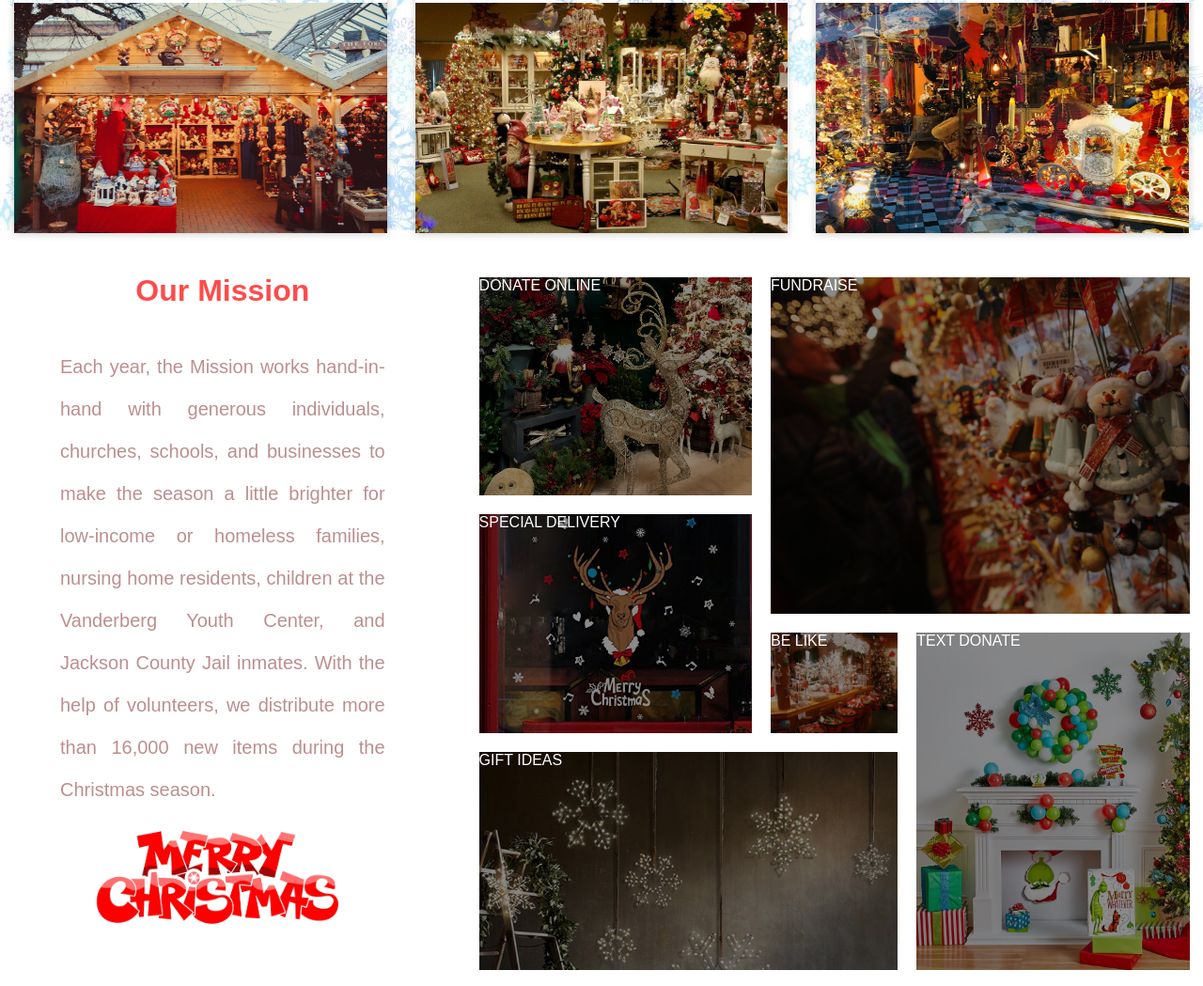
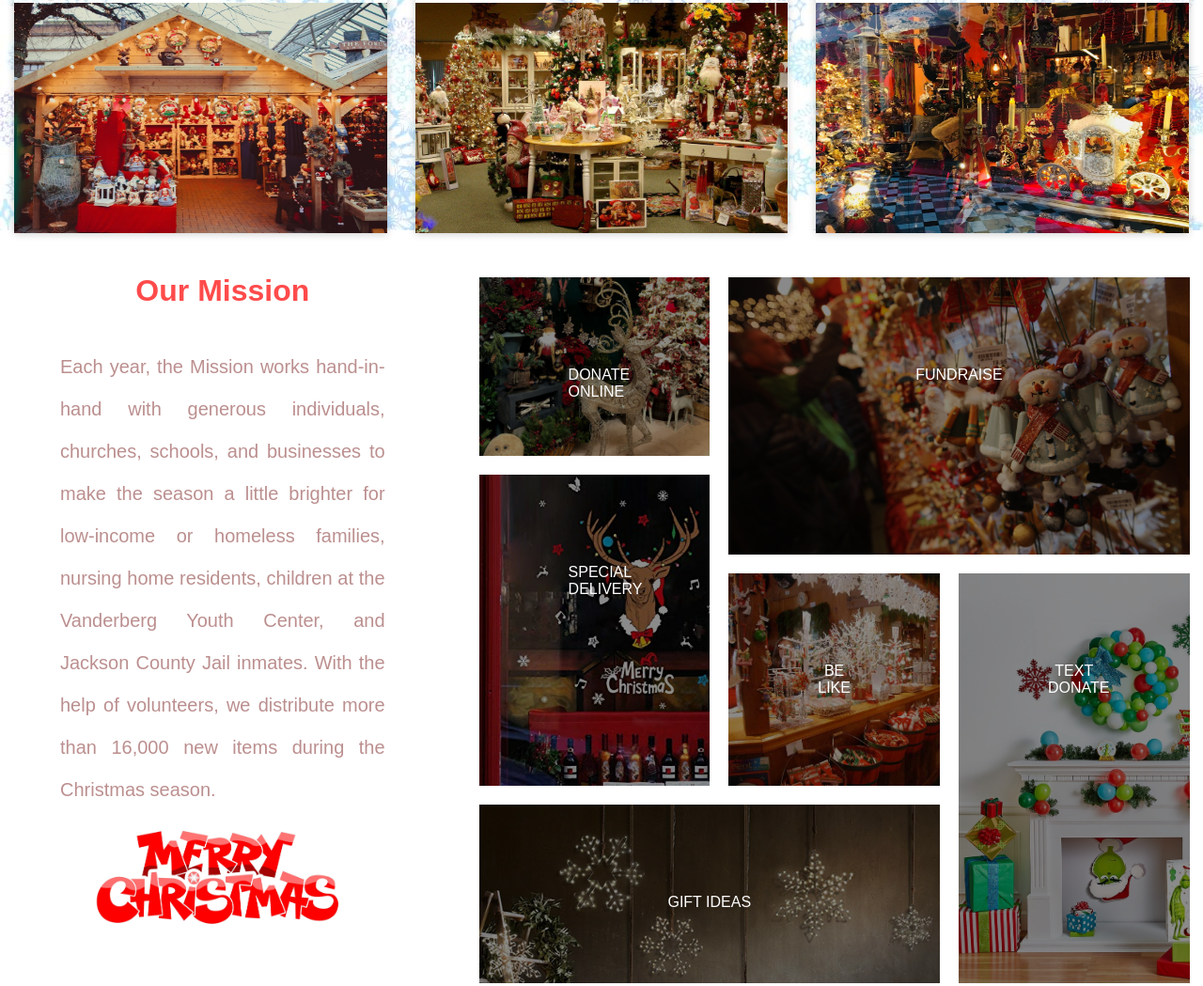
Before and after one commit to minhtuanha98/minhtuanha98-pug-scss.github.io, a plain HTML site: page index.html in a window 1280 px wide. Shown: the part 1486-2535 px from the top of the page at 94% size. Drawn offline with Linux system fonts and the light colour scheme.

Commit message:
version 2

```diff
--- a/scss/_main.scss
+++ b/scss/_main.scss
@@ -685,7 +685,9 @@ main{
 						(four,gallery4),(five,gallery5),(six,gallery6);
 						@each $name, $url in $val{
 							.#{$name}{
-								background-image: url("../img/#{$url}.jpg")
+								background-image: url("../img/#{$url}.jpg");
+								text-align: center;
+    							padding: 95px;
 							}
 						}
 				    }
```
Also changed, not shown: css/style.css, 1 other file.
